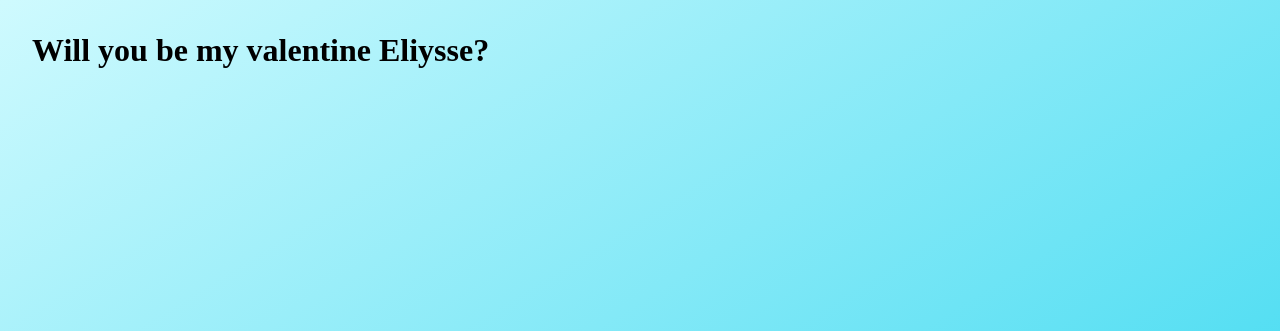
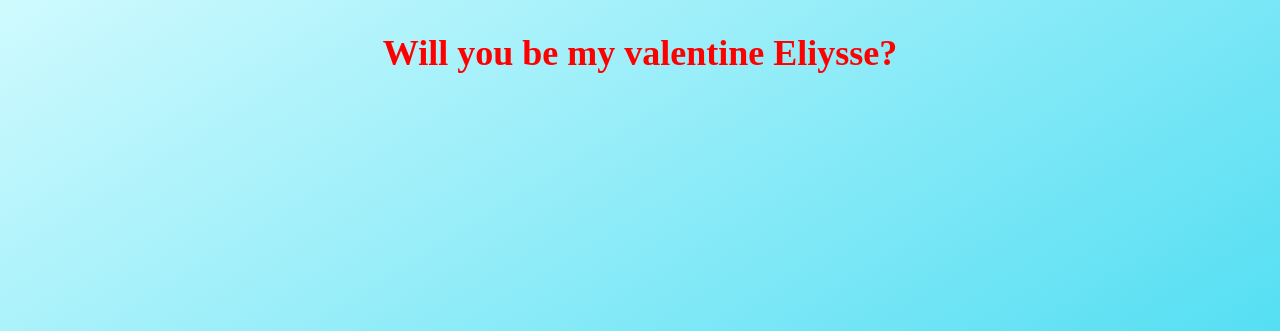
Before and after one commit to andrei-mendez/v-day, a plain HTML site: page index.html in a window 1280 px wide. Shown: the top 331 px of the page. Drawn offline with Linux system fonts and the light colour scheme.

Commit message:
Update styles.css

```diff
--- a/styles.css
+++ b/styles.css
@@ -81,3 +81,9 @@ body {
   transition: all 0.5s ease;
   z-index: 2;
 }
+
+h1 {
+    text-align: center; /* Center-align the text */
+    color: red; /* Change the color to blue (you can replace 'blue' with any color value) */
+    font-size: 36px; /* Increase the font size to 36 pixels (you can adjust the size as needed) */
+}
```
